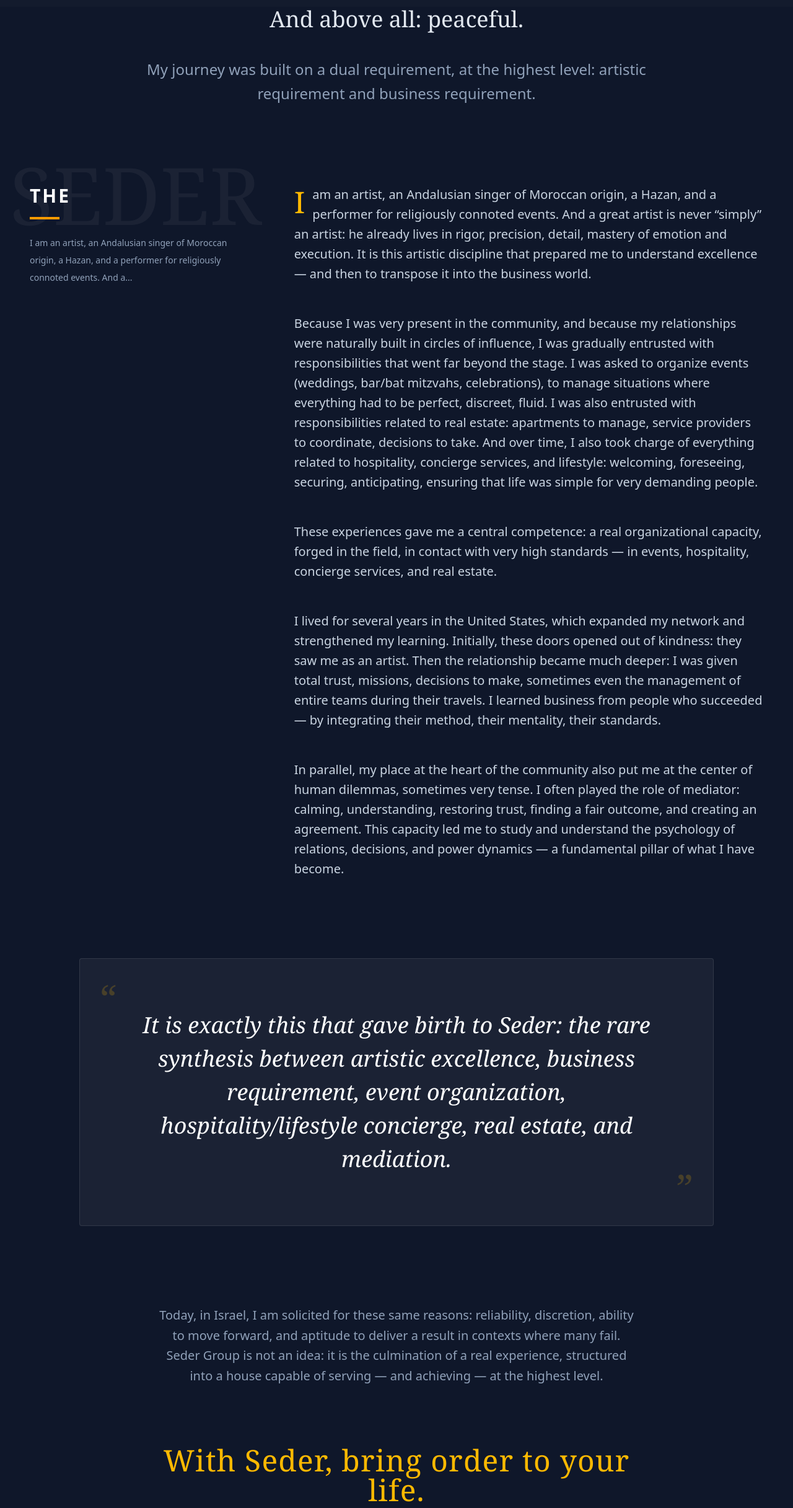
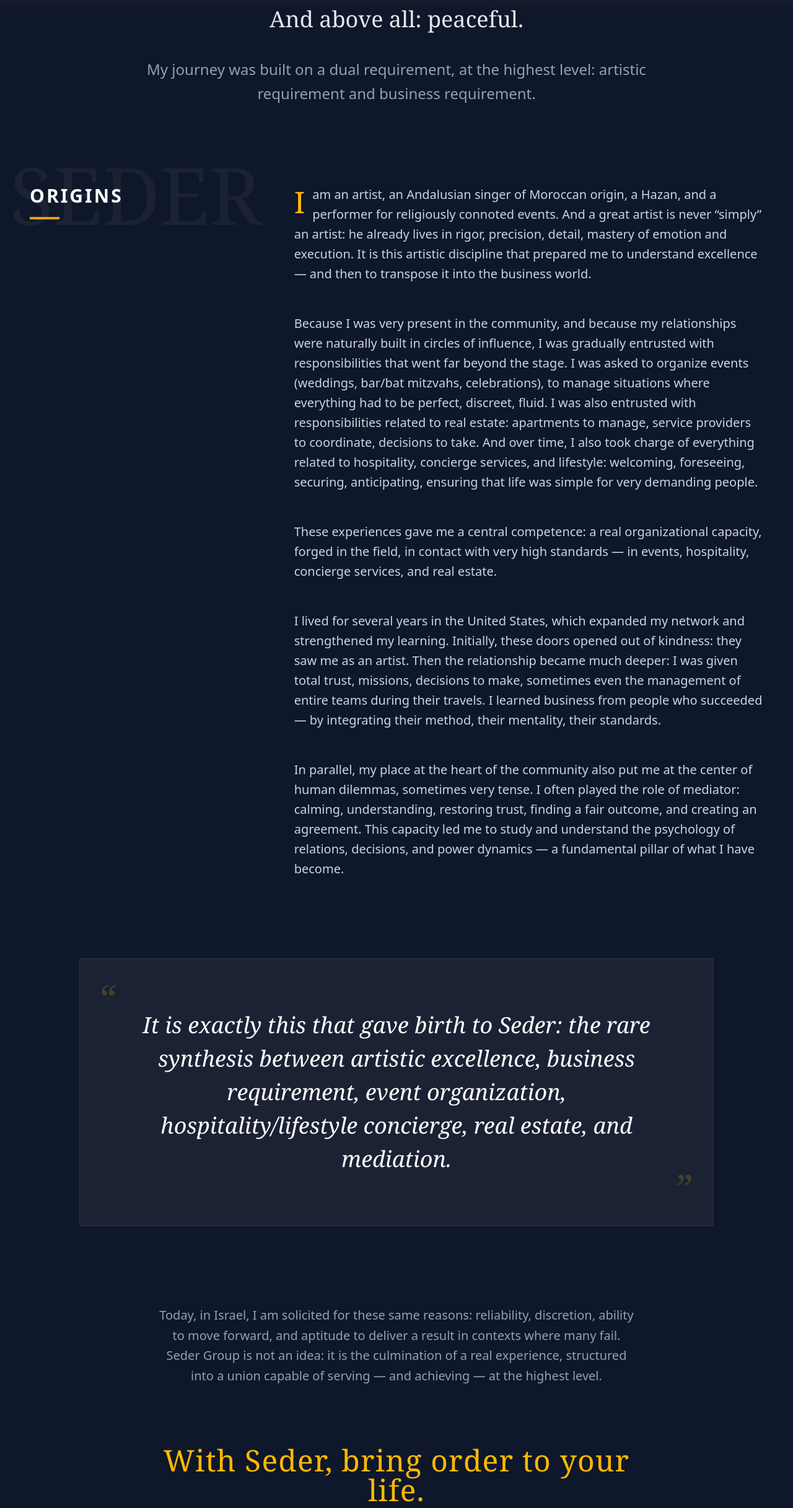
Before and after one commit to YoelObadia/seder-group, a Next.js app: page /en/about in a window 1280 px wide. Shown: the part 789-3222 px from the top of the page at 62% size. Built offline with nearby package versions, Linux system fonts and the light colour scheme; grey boxes are pictures that could not be loaded.

Commit message:
about page

```diff
--- a/messages/en.json
+++ b/messages/en.json
@@ -81,7 +81,8 @@
         "p6": "I lived for several years in the United States, which expanded my network and strengthened my learning. Initially, these doors opened out of kindness: they saw me as an artist. Then the relationship became much deeper: I was given total trust, missions, decisions to make, sometimes even the management of entire teams during their travels. I learned business from people who succeeded — by integrating their method, their mentality, their standards.",
         "p7": "In parallel, my place at the heart of the community also put me at the center of human dilemmas, sometimes very tense. I often played the role of mediator: calming, understanding, restoring trust, finding a fair outcome, and creating an agreement. This capacity led me to study and understand the psychology of relations, decisions, and power dynamics — a fundamental pillar of what I have become.",
         "p8": "It is exactly this that gave birth to Seder: the rare synthesis between artistic excellence, business requirement, event organization, hospitality/lifestyle concierge, real estate, and mediation.",
-        "p9": "Today, in Israel, I am solicited for these same reasons: reliability, discretion, ability to move forward, and aptitude to deliver a result in contexts where many fail. Seder Group is not an idea: it is the culmination of a real experience, structured into a house capable of serving — and achieving — at the highest level.",
+        "p9": "Today, in Israel, I am solicited for these same reasons: reliability, discretion, ability to move forward, and aptitude to deliver a result in contexts where many fail. Seder Group is not an idea: it is the culmination of a real experience, structured into a union capable of serving — and achieving — at the highest level.",
+        "sidebar_title": "ORIGINS",
         "closing": "With Seder, bring order to your life."
     },
     "EventsPage": {
--- a/messages/fr.json
+++ b/messages/fr.json
@@ -81,7 +81,8 @@
         "p6": "J’ai vécu plusieurs années aux États-Unis, ce qui a élargi mon réseau et renforcé mon apprentissage. Au départ, ces portes se sont ouvertes par bonté : on voyait en moi un artiste. Puis la relation est devenue beaucoup plus profonde : on m’a donné une confiance totale, des missions, des décisions à prendre, parfois même la gestion d’équipes entières pendant leurs voyages. J’ai appris le business auprès de personnes qui ont réussi — en intégrant leur méthode, leur mentalité, leurs standards.",
         "p7": "En parallèle, ma place au cœur de la communauté m’a aussi mis au centre de dilemmes humains, parfois très tendus. J’ai souvent joué un rôle de médiateur : calmer, comprendre, rétablir la confiance, trouver une issue juste, et créer un accord. Cette capacité m’a amené à étudier et comprendre la psychologie des relations, des décisions, et des rapports de force — un pilier fondamental de ce que je suis devenu.",
         "p8": "C’est exactement cela qui a donné naissance à Seder : la synthèse rare entre excellence artistique, exigence business, organisation événementielle, hospitalité/conciergerie lifestyle, immobilier, et médiation.",
-        "p9": "Aujourd’hui, en Israël, je suis sollicité pour ces mêmes raisons : fiabilité, discrétion, capacité à faire avancer, et aptitude à livrer un résultat dans des contextes où beaucoup échouent. Seder Group n’est pas une idée : c’est l’aboutissement d’une expérience réelle, structurée en une maison capable de servir — et de réaliser — au plus haut niveau.",
+        "p9": "Aujourd’hui, en Israël, je suis sollicité pour ces mêmes raisons : fiabilité, discrétion, capacité à faire avancer, et aptitude à livrer un résultat dans des contextes où beaucoup échouent. Seder Group n’est pas une idée : c’est l’aboutissement d’une expérience réelle, structurée en une union capable de servir — et de réaliser — au plus haut niveau.",
+        "sidebar_title": "GENÈSE",
         "closing": "Avec Seder, mettez de l'ordre dans votre vie."
     },
     "EventsPage": {
--- a/messages/he.json
+++ b/messages/he.json
@@ -81,7 +81,8 @@
         "p6": "חייתי מספר שנים בארצות הברית, מה שהרחיב את הרשת שלי וחיזק את הלמידה שלי. בהתחלה, הדלתות הללו נפתחו מתוך טוב לב: ראו בי אומן. לאחר מכן היחסים הפכו לעמוקים הרבה יותר: נתנו לי אמון מלא, משימות, החלטות לקבל, לפעמים אפילו ניהול של צוותים שלמים במהלך נסיעותיהם. למדתי עסקים מאנשים שהצליחו — על ידי הטמעת השיטה שלהם, המנטליות שלהם, הסטנדרטים שלהם.",
         "p7": "במקביל, המקום שלי בלב הקהילה שם אותי גם במרכז של דילמות אנושיות, לפעמים מתוחות מאוד. שיחקתי לעתים קרובות תפקיד של מגשר: להרגיע, להבין, להחזיר את האמון, למצוא מוצא הוגן ולשמור על הסכם. היכולת הזו הובילה אותי ללמוד ולהבין את הפסיכולוגיה של היחסים, ההחלטות ויחסי הכוחות — עמוד תווך יסודי של מה שהפכתי להיות.",
         "p8": "זה בדיוק מה שהוליד את Seder: הסינתזה הנדירה בין מצוינות אומנותית, דרישה עסקית, ארגון אירועים, אירוח/קונסיירז׳ לייף סטייל, נדל״ן וגישור.",
-        "p9": "כיום, בישראל, פונים אלי מאותן סיבות ממש: אמינות, דיסקרטיות, יכולת להניע דברים ויכולת לספק תוצאה בהקשרים שבהם רבים נכשלים. Seder Group אינה רעיון: היא השיא של ניסיון אמיתי, המובנה לתוך בית המסוגל לשרת — ולבצע — ברמה הגבוהה ביותר.",
+        "p9": "כיום, בישראל, פונים אלי מאותן סיבות ממש: אמינות, דיסקרטיות, יכולת להניע דברים ויכולת לספק תוצאה בהקשרים שבהם רבים נכשלים. Seder Group אינה רעיון: היא השיא של ניסיון אמיתי, המובנה לתוך אחדות המסוגל לשרת — ולבצע — ברמה הגבוהה ביותר.",
+        "sidebar_title": "בראשית",
         "closing": "עם Seder, הכניסו סדר לחיים שלכם."
     },
     "EventsPage": {
--- a/src/app/[locale]/(about)/about/page.tsx
+++ b/src/app/[locale]/(about)/about/page.tsx
@@ -1,14 +1,14 @@
 'use client';
 
 import { useTranslations } from 'next-intl';
-import { motion } from 'framer-motion';
+import { motion, Variants } from 'framer-motion';
 import { TextReveal } from '@/components/motion/TextReveal';
 import { cn } from '@/lib/utils';
 
 export default function AboutPage() {
     const t = useTranslations('AboutPage');
 
-    const fadeInUp = {
+    const fadeInUp: Variants = {
         hidden: { opacity: 0, y: 30 },
         visible: { opacity: 1, y: 0, transition: { duration: 0.8, ease: [0.22, 1, 0.36, 1] } }
     };
@@ -75,17 +75,15 @@
                             whileInView={{ opacity: 1, x: 0 }}
                             viewport={{ once: true }}
                             transition={{ duration: 0.8 }}
+                            className="relative"
                         >
-                            <span className="text-9xl font-serif text-white/5 absolute -top-12 -left-8 -z-10 select-none">
+                            <span className="text-6xl md:text-9xl font-serif text-white/5 absolute -top-8 -left-2 md:-top-12 md:-left-8 -z-10 select-none">
                                 SEDER
                             </span>
                             <h3 className="text-3xl font-bold text-white mb-4 uppercase tracking-widest">
-                                {t('title').split(' ')[0]} {/* "The" or first word */}
+                                {t('sidebar_title')}
                             </h3>
                             <div className="w-12 h-1 bg-amber-500 mb-6" />
-                            <p className="text-slate-400 text-sm leading-loose">
-                                {t('p3').substring(0, 120)}...
-                            </p>
                         </motion.div>
                     </div>
 
```
